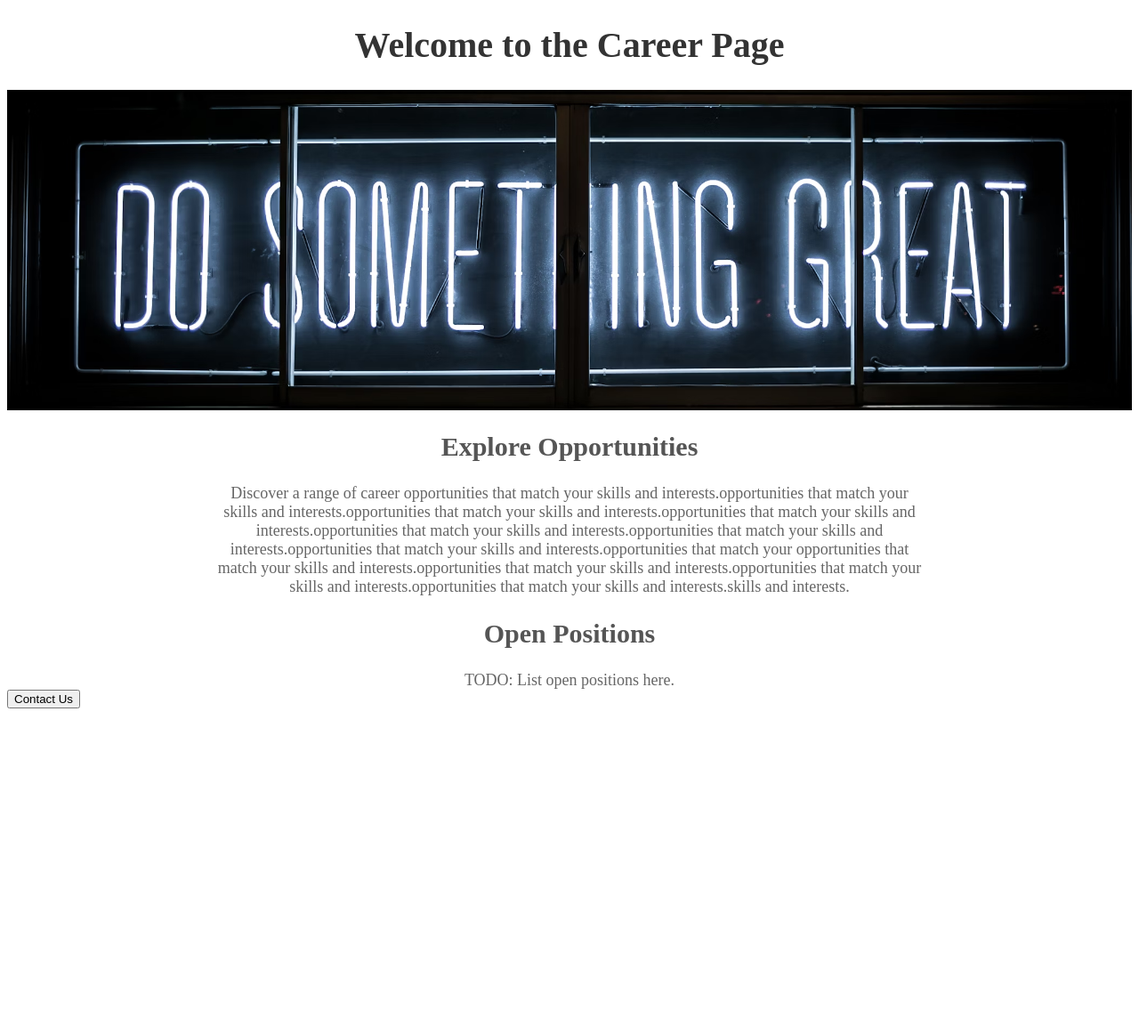
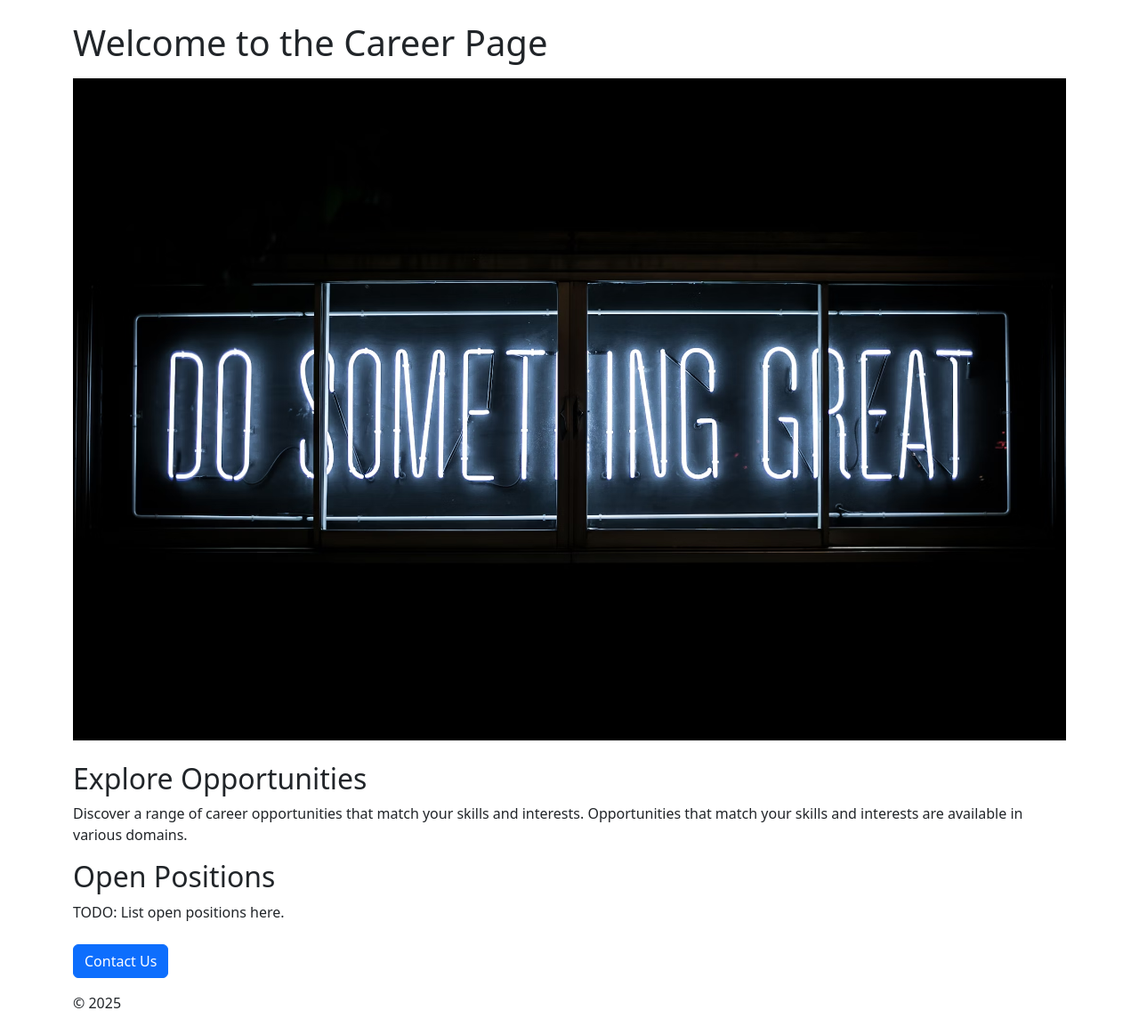
Before and after one commit to SujendraNayak/Carrier-website, a Flask app: page / in a window 1280 px wide. Shown: the whole page at 89% size. Before the commit the page ends 796 px from the top, so only its background shows below. Run offline with Flask 3, Linux system fonts and the light colour scheme.

Commit message:
`Refactored home.html template to use Bootstrap 5 and updated HTML structure`

```diff
--- a/templates/home.html
+++ b/templates/home.html
@@ -1,47 +1,29 @@
 <!DOCTYPE html>
-<html>
-    <head>
-        <title>Home Page</title>
-        <style>
-            h1 {
-                font-size: 40px;
-                text-align: center;
-                font-weight: bold;
-                color: #333;
+<html lang="en">
+<head>
+    <meta charset="utf-8">
+    <meta name="viewport" content="width=device-width, initial-scale=1">
+    <title>Home Page</title>
+    <link href="https://cdn.jsdelivr.net/npm/bootstrap@5.3.7/dist/css/bootstrap.min.css" rel="stylesheet" integrity="sha384-LN+7fdVzj6u52u30Kp6M/trliBMCMKTyK833zpbD+pXdCLuTusPj697FH4R/5mcr" crossorigin="anonymous">
+</head>
+<body>
+    <div class="container my-4">
+        <h1 class="mb-3">Welcome to the Career Page</h1>
+        <img class="img-fluid mb-4" id="banner" src="static/main.avif" alt="Career Image">
 
+        <h2>Explore Opportunities</h2>
+        <p>
+            Discover a range of career opportunities that match your skills and interests.
+            Opportunities that match your skills and interests are available in various domains.
+        </p>
 
-            }
-            #banner {
-                display: block;s
-                margin: 0 auto;
-                width: 100%;
-                height: 360px;
-                object-fit: cover;
-
-            }
-            h2 {
-                font-size: 30px;
-                text-align: center;
-                color: #555;
-            }
-            p {
-                font-size: 18px;
-                text-align: center;
-                color: #666;
-                max-width: 800px;
-                margin: 0 auto;
-            }
-        </style>
-
-    </head>
-    <body>
-        <h1>Welcome to the Career Page</h1>
-        <img id="banner" src="static/main.avif" alt="Career Image" >
-        <h2>Explore Opportunities</h2>
-        <p>Discover a range of career opportunities that match your skills and interests.opportunities that match your skills and interests.opportunities that match your skills and interests.opportunities that match your skills and interests.opportunities that match your skills and interests.opportunities that match your skills and interests.opportunities that match your skills and interests.opportunities that match your opportunities that match your skills and interests.opportunities that match your skills and interests.opportunities that match your skills and interests.opportunities that match your skills and interests.skills and interests.</p>
         <h2>Open Positions</h2>
         <p>TODO: List open positions here.</p>
-        <button>Contact Us</button>
 
-    </body>
+        <div class="mt-4">
+            <button class="btn btn-primary">Contact Us</button>
+            <p class="mt-3 mb-0">&copy; 2025</p>
+        </div>
+    </div>
+</body>
 </html>
```
